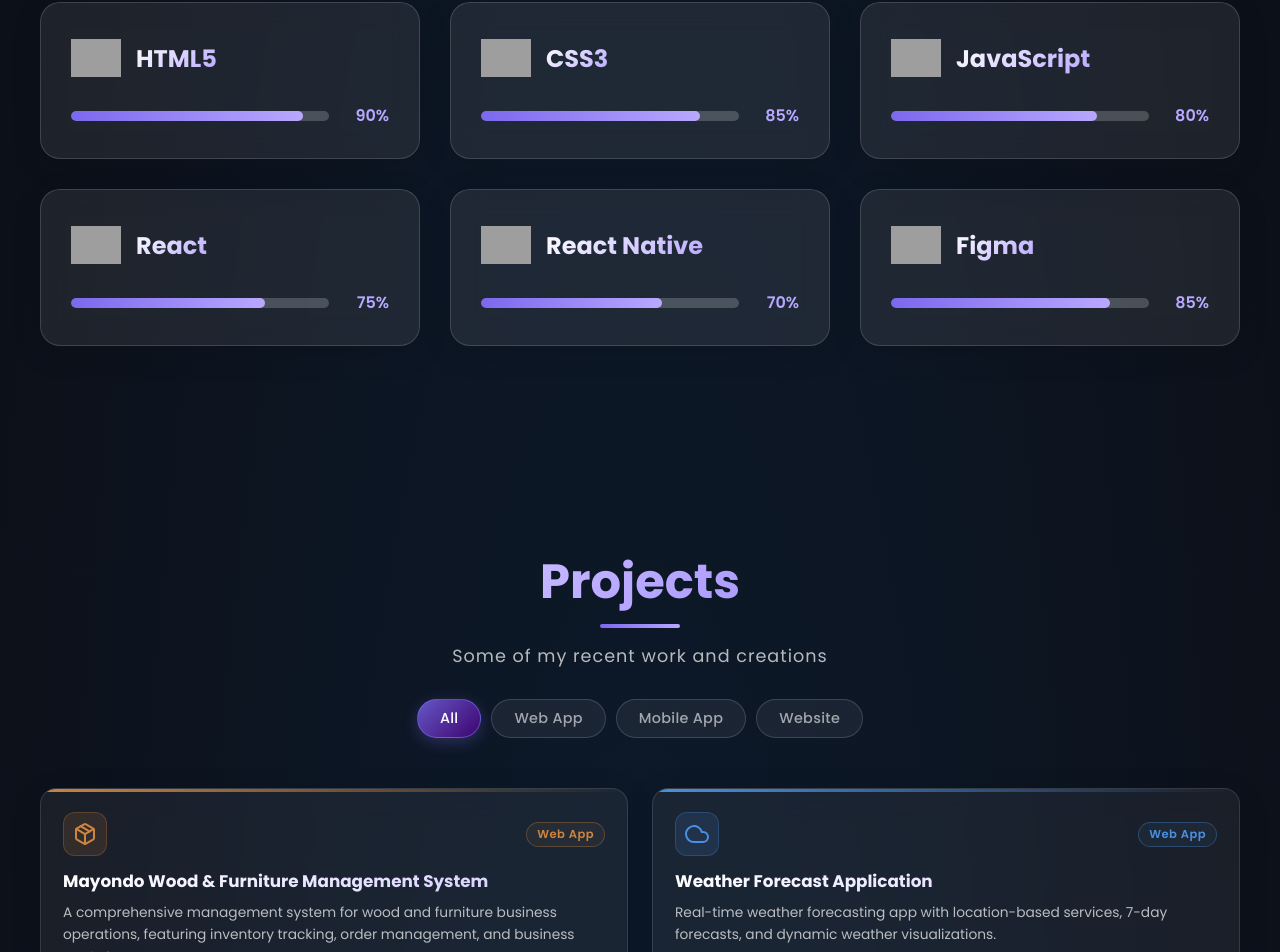
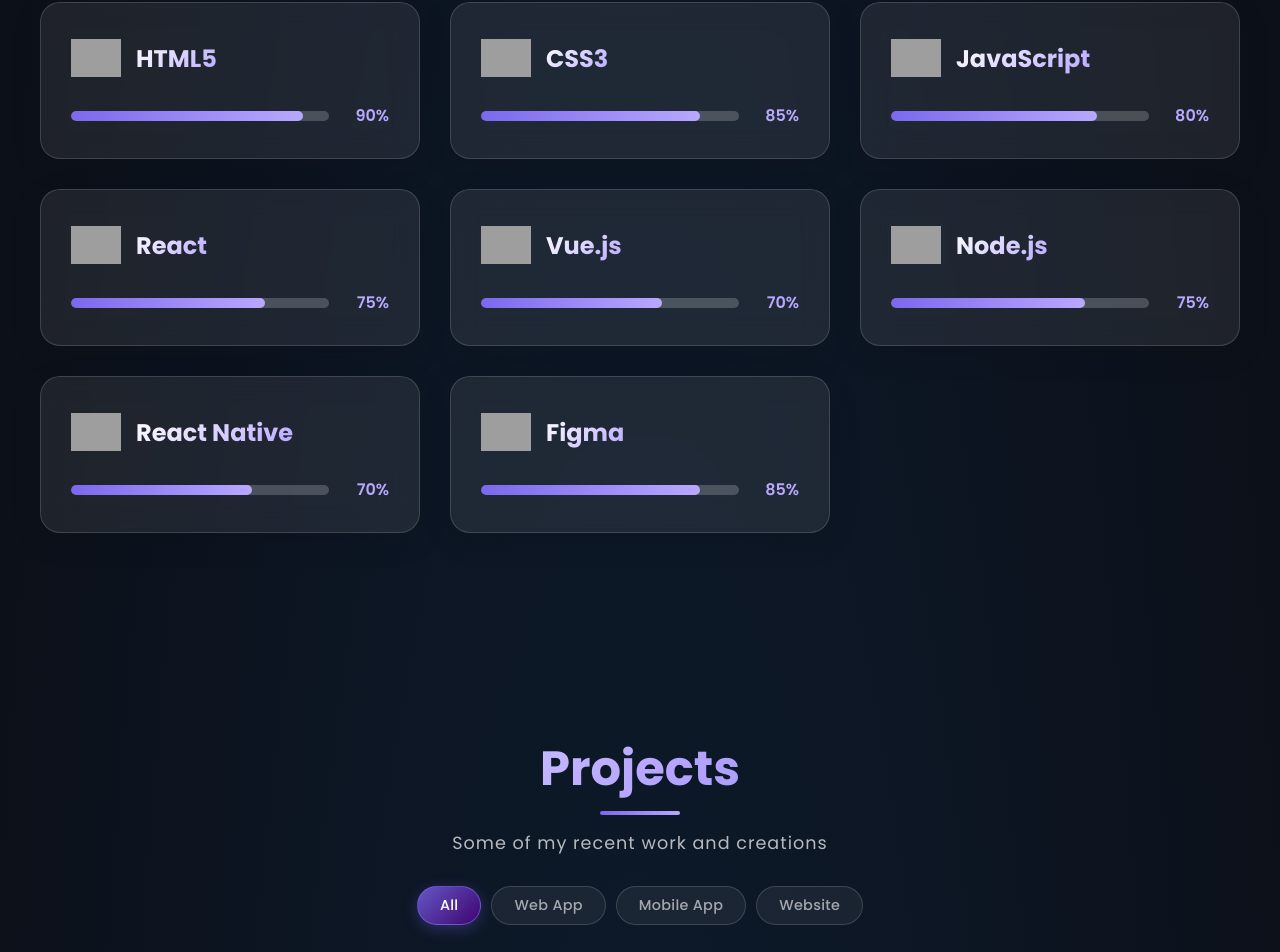
Before and after one commit to Becky-234/my-portfolio, a React (Vite) app: page / in a window 1280 px wide. Shown: the part 1716-2668 px from the top of the page. Built offline with nearby package versions, Linux system fonts and the light colour scheme; grey boxes are pictures that could not be loaded.

Commit message:
Add Node.js and Vue.js

```diff
--- a/src/components/Skills.jsx
+++ b/src/components/Skills.jsx
@@ -6,6 +6,8 @@
   { name: 'CSS3',        percentage: 85, logo: 'https://cdn.jsdelivr.net/gh/devicons/devicon/icons/css3/css3-original.svg' },
   { name: 'JavaScript',  percentage: 80, logo: 'https://cdn.jsdelivr.net/gh/devicons/devicon/icons/javascript/javascript-original.svg' },
   { name: 'React',       percentage: 75, logo: 'https://cdn.jsdelivr.net/gh/devicons/devicon/icons/react/react-original.svg' },
+  { name: 'Vue.js',      percentage: 70, logo: 'https://cdn.jsdelivr.net/gh/devicons/devicon/icons/vuejs/vuejs-original.svg' },
+  { name: 'Node.js',     percentage: 75, logo: 'https://cdn.jsdelivr.net/gh/devicons/devicon/icons/nodejs/nodejs-original.svg' },
   { name: 'React Native',percentage: 70, logo: 'https://cdn.jsdelivr.net/gh/devicons/devicon/icons/react/react-original.svg' },
   { name: 'Figma',       percentage: 85, logo: 'https://cdn.jsdelivr.net/gh/devicons/devicon/icons/figma/figma-original.svg' }
 ]
@@ -35,7 +37,7 @@
 
     observer.observe(card)
     return () => observer.disconnect()
-  }, [skill.percentage])  // ✅ no more missing dependency warning
+  }, [skill.percentage])
 
   return (
     <div
```
